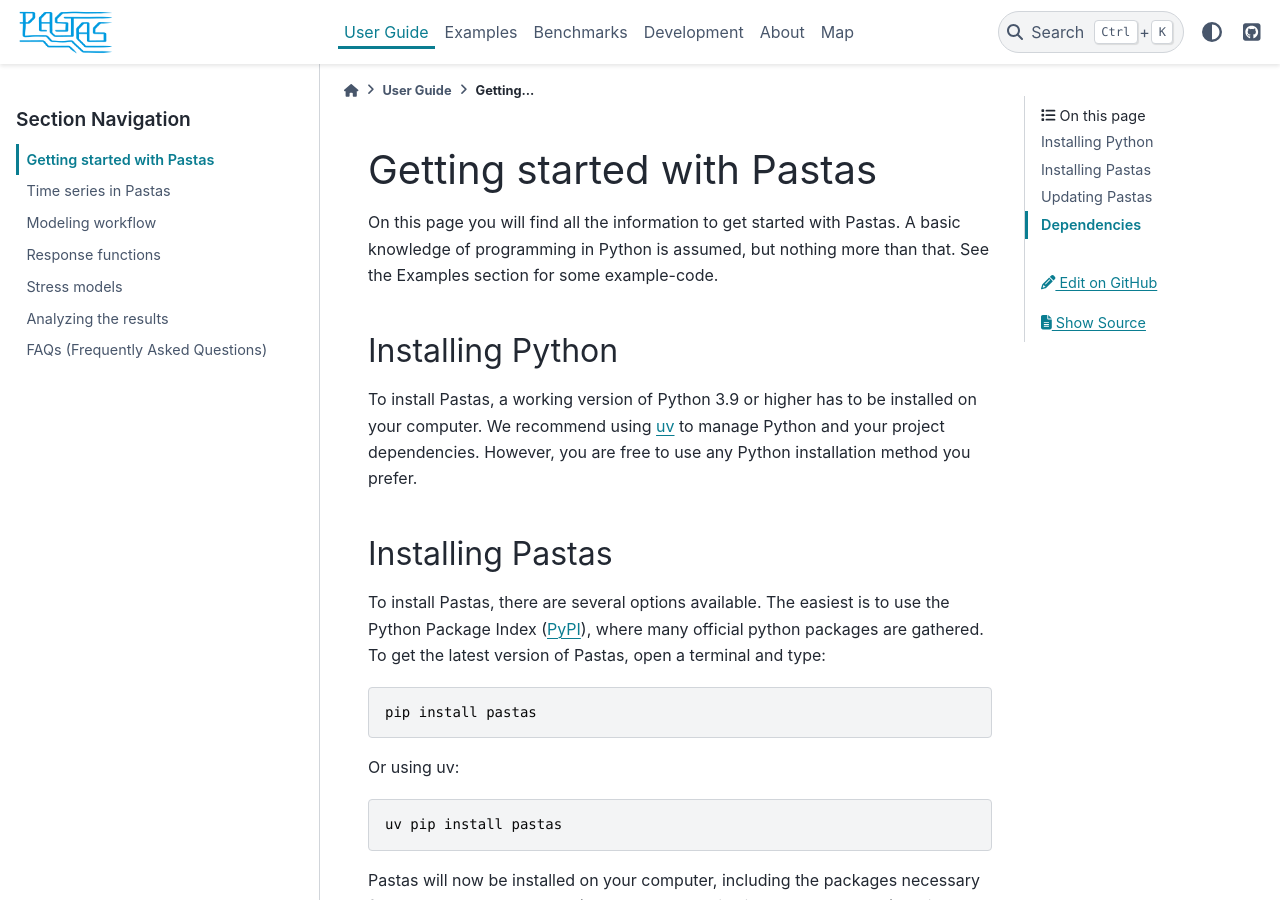
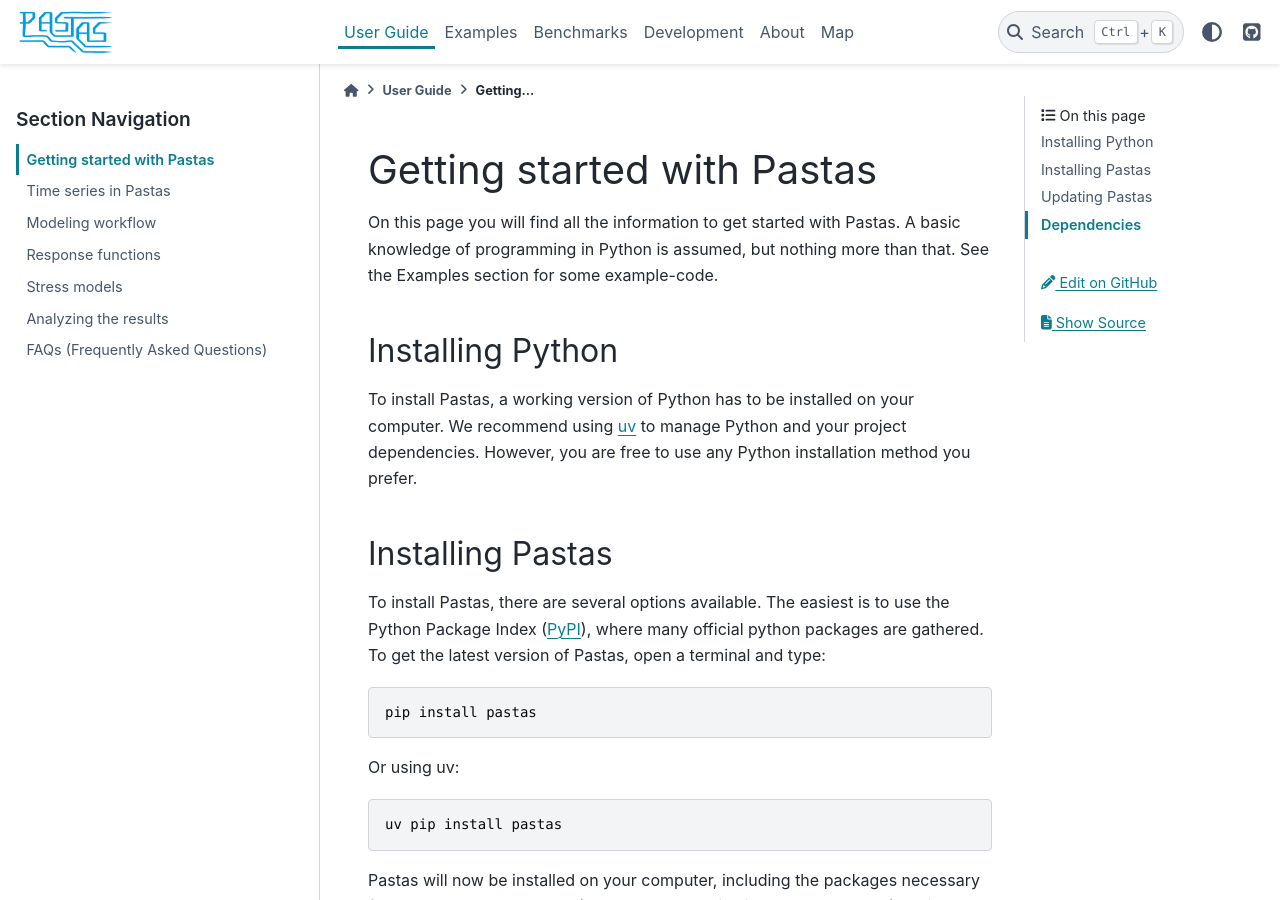
Before and after one commit to pastas/pastas, a Sphinx documentation site: the page built from doc/userguide/getting_started.rst, in a window 1280 px wide and 900 px high. Built offline with Sphinx 7.4.7 and the PyData theme 0.15.4, drawn with Linux system fonts in a browser that asks for light colours; pages that are not in the unit, such as notebooks, are missing from menus.

Commit message:
Update Python installation instructions in user guide

```diff
--- a/doc/userguide/getting_started.rst
+++ b/doc/userguide/getting_started.rst
@@ -6,7 +6,7 @@
 
 Installing Python
 -----------------
-To install Pastas, a working version of Python 3.9 or higher has to be
+To install Pastas, a working version of Python has to be
 installed on your computer. We recommend using `uv <https://docs.astral.sh/uv/>`_
 to manage Python and your project dependencies. However, you are free to use
 any Python installation method you prefer.
```
